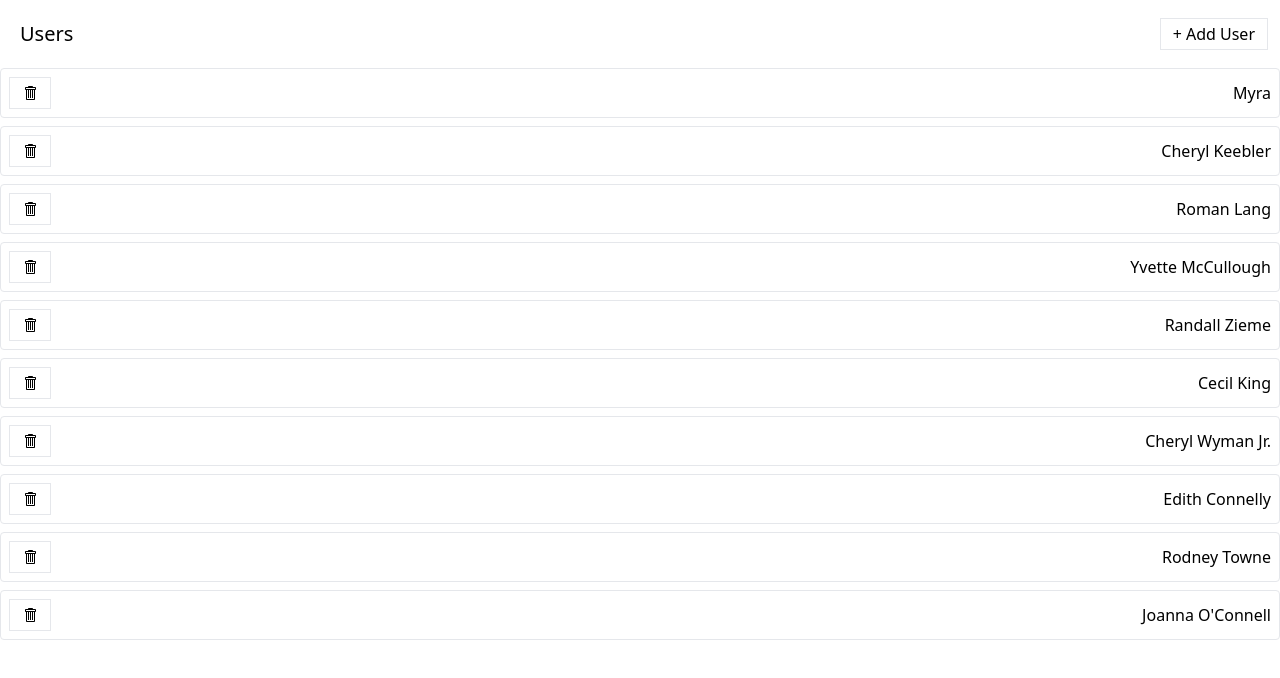
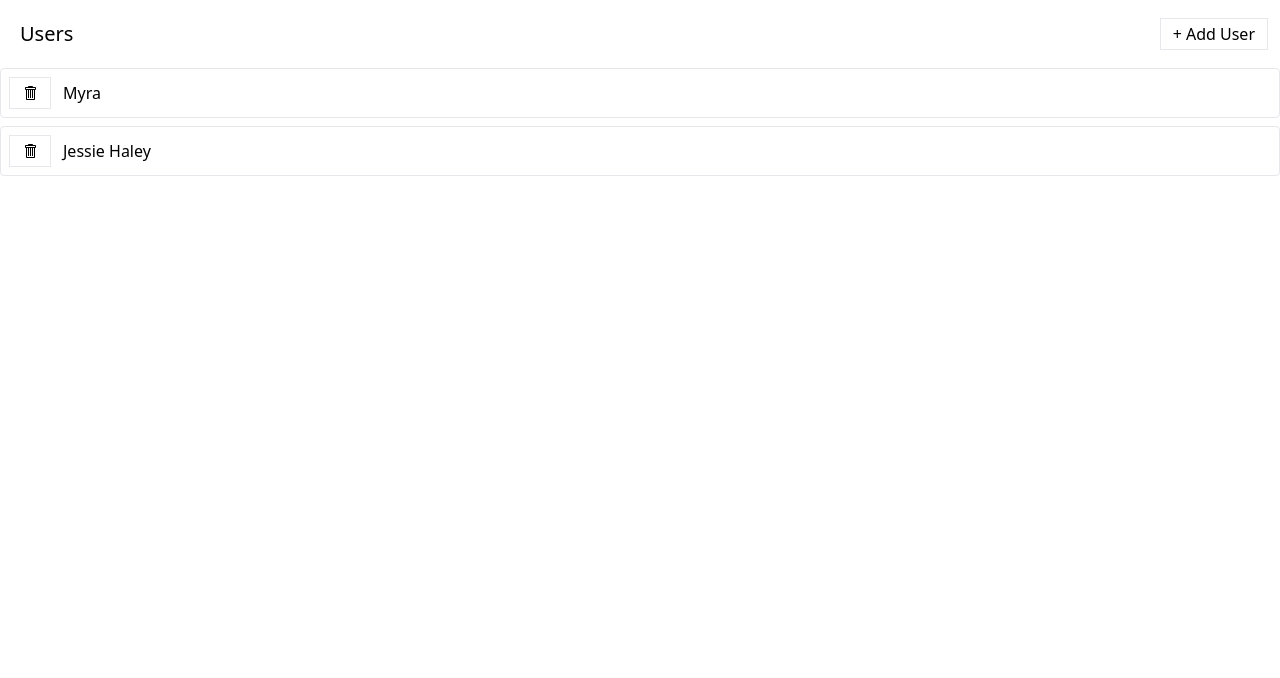
Before and after one commit to sweedalgharshi/media-redux, a React (Create React App) app: page / in a window 1280 px wide. Shown: the top 678 px of the page. Built offline with nearby package versions, Linux system fonts and the light colour scheme; data requests are answered from the project's data file.

Commit message:
fixing delete error

```diff
--- a/db.json
+++ b/db.json
@@ -5,40 +5,8 @@
       "name": "Myra"
     },
     {
-      "name": "Cheryl Keebler",
+      "name": "Jessie Haley",
       "id": 3
-    },
-    {
-      "name": "Roman Lang",
-      "id": 4
-    },
-    {
-      "name": "Yvette McCullough",
-      "id": 5
-    },
-    {
-      "name": "Randall Zieme",
-      "id": 6
-    },
-    {
-      "name": "Cecil King",
-      "id": 7
-    },
-    {
-      "name": "Cheryl Wyman Jr.",
-      "id": 8
-    },
-    {
-      "name": "Edith Connelly",
-      "id": 9
-    },
-    {
-      "name": "Rodney Towne",
-      "id": 10
-    },
-    {
-      "name": "Joanna O'Connell",
-      "id": 11
     }
   ],
   "albums": [],
--- a/src/components/UsersListItem.js
+++ b/src/components/UsersListItem.js
@@ -12,11 +12,13 @@ function UsersListItem({ user }) {
   return (
     <div className="mb-2 border rounded">
       <div className="flex p-2 justify-between items-center cursor-pointer">
-        <Button loading={isRemoveUser} onClick={handleClick}>
-          <GoTrashcan />
-        </Button>
-        {removeUserError && <div>Error Deleting user...</div>}
-        {user.name}
+        <div className="flex flex-row justify-between items-center">
+          <Button className="mr-3" loading={isRemoveUser} onClick={handleClick}>
+            <GoTrashcan />
+          </Button>
+          {removeUserError && <div>Error Deleting user...</div>}
+          {user.name}
+        </div>
       </div>
     </div>
   );
--- a/src/store/slices/usersSlice.js
+++ b/src/store/slices/usersSlice.js
@@ -43,8 +43,9 @@ const usersSlice = createSlice({
     });
     builder.addCase(removeUser.fulfilled, (state, action) => {
       state.isLoading = false;
-      // FIX ME..
-      console.log(action);
+      state.data = state.data.filter((user) => {
+        return user.id !== action.payload.id;
+      });
     });
     builder.addCase(removeUser.rejected, (state, action) => {
       state.isLoading = false;
--- a/src/store/thunks/removeUser.js
+++ b/src/store/thunks/removeUser.js
@@ -2,8 +2,8 @@ import { createAsyncThunk } from '@reduxjs/toolkit';
 import axios from 'axios';
 
 export const removeUser = createAsyncThunk('users/remove', async (user) => {
-  const response = await axios.delete(`http://localhost:3005/users/${user.id}`);
+  await axios.delete(`http://localhost:3005/users/${user.id}`);
 
   // FIX!!
-  return response.data;
+  return user;
 });
```
